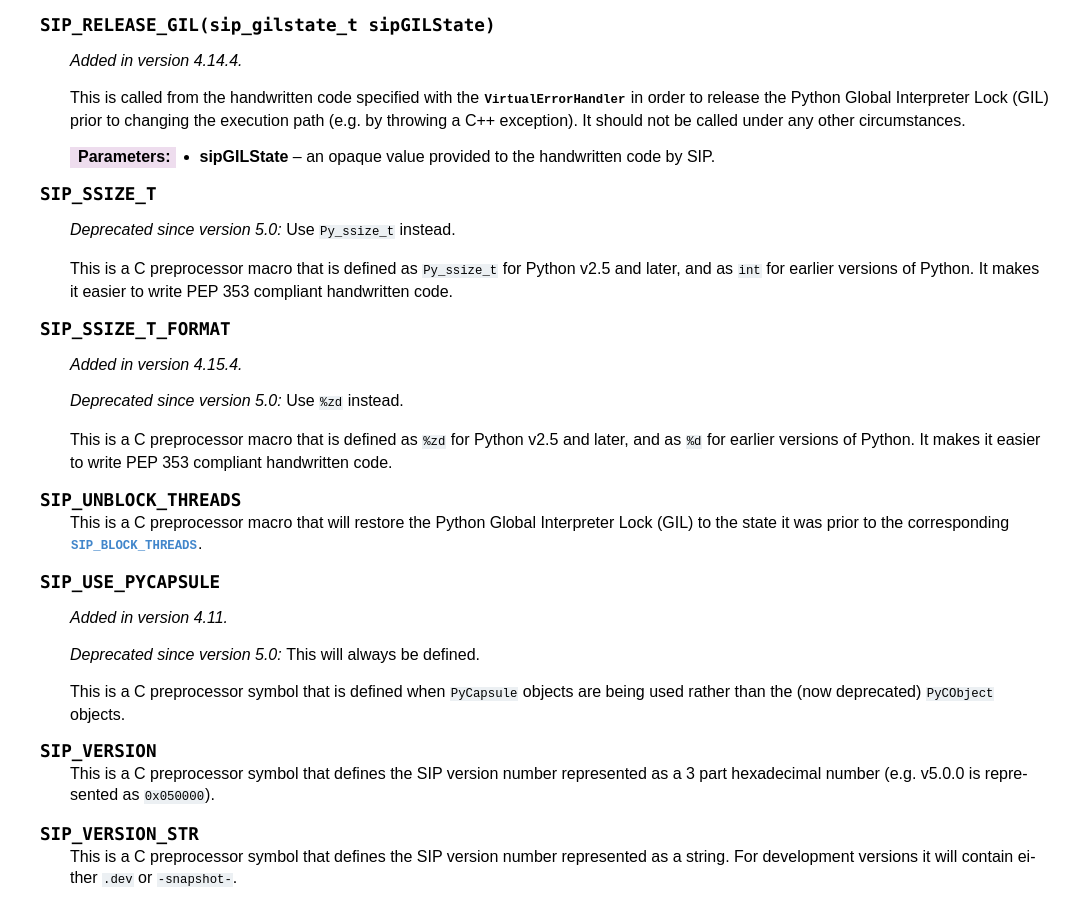
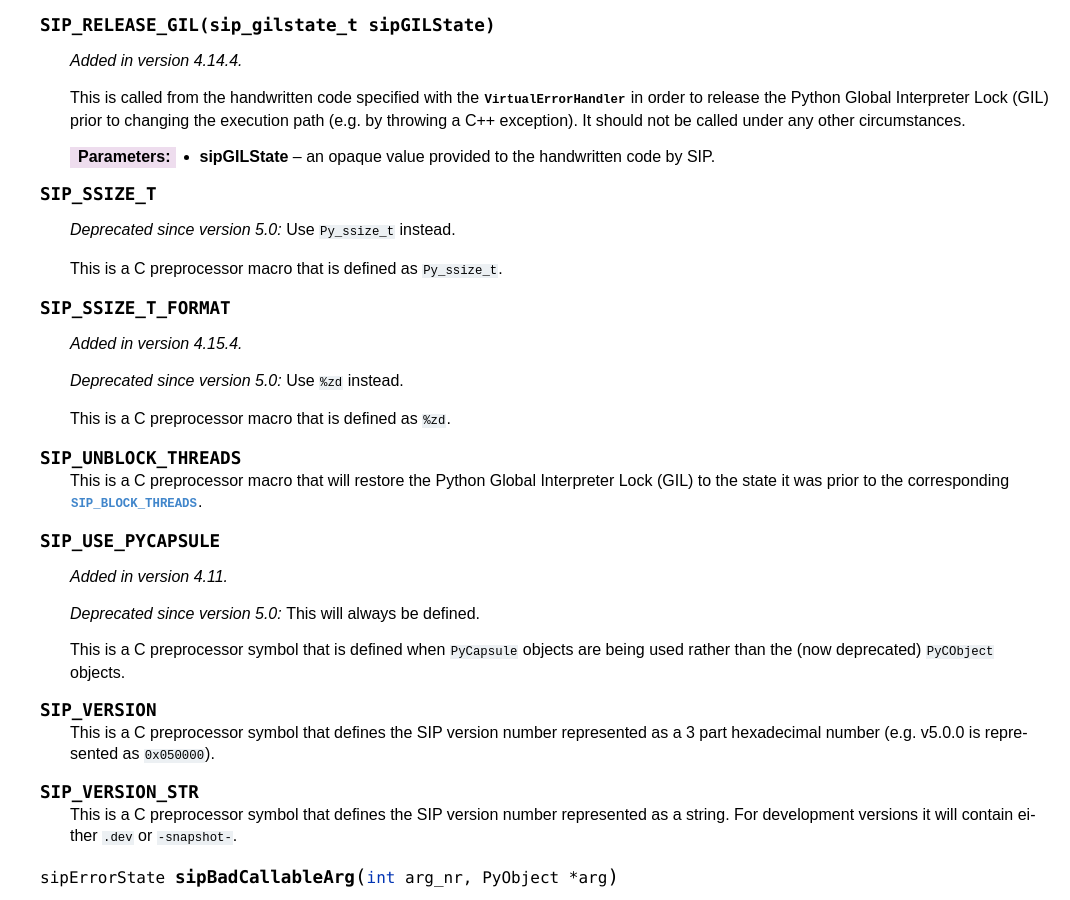
Before and after one commit to teleshoes/python-sip, a Sphinx documentation site: the page built from doc/c_api.rst, in a window 1280 px wide and 900 px high, scrolled down 987 px. Shown: the whole window, without its empty margins (210-1280 px from the left). Built offline with Sphinx 7.4.7, drawn with Linux system fonts in a browser that asks for light colours.

Commit message:
Fully deprecated SIP_SSIZE_T. The parser now handles Py_ssize_t.

```diff
--- a/doc/c_api.rst
+++ b/doc/c_api.rst
@@ -97,9 +97,7 @@ specification files.
     .. deprecated:: 5.0
         Use ``Py_ssize_t`` instead.
 
-    This is a C preprocessor macro that is defined as ``Py_ssize_t`` for Python
-    v2.5 and later, and as ``int`` for earlier versions of Python.  It makes it
-    easier to write PEP 353 compliant handwritten code.
+    This is a C preprocessor macro that is defined as ``Py_ssize_t``.
 
 
 .. c:macro:: SIP_SSIZE_T_FORMAT
@@ -109,9 +107,7 @@ specification files.
     .. deprecated:: 5.0
         Use ``%zd`` instead.
 
-    This is a C preprocessor macro that is defined as ``%zd`` for Python
-    v2.5 and later, and as ``%d`` for earlier versions of Python.  It makes it
-    easier to write PEP 353 compliant handwritten code.
+    This is a C preprocessor macro that is defined as ``%zd``.
 
 
 .. c:macro:: SIP_UNBLOCK_THREADS
--- a/doc/specification_files.rst
+++ b/doc/specification_files.rst
@@ -529,12 +529,6 @@ internally generated signal to a slot.  The type includes a comma separated
 list of types that is the C++ signature of of the signal.
 
 
-.. sip-type:: SIP_SSIZE_T
-
-This is a ``Py_ssize_t`` in Python v2.5 and later and ``int`` in earlier
-versions of Python.
-
-
 Classic Division and True Division
 ----------------------------------
 
```
Also changed, not shown: other parts of doc/specification_files.rst (+2 -2 lines), 3 other files.
